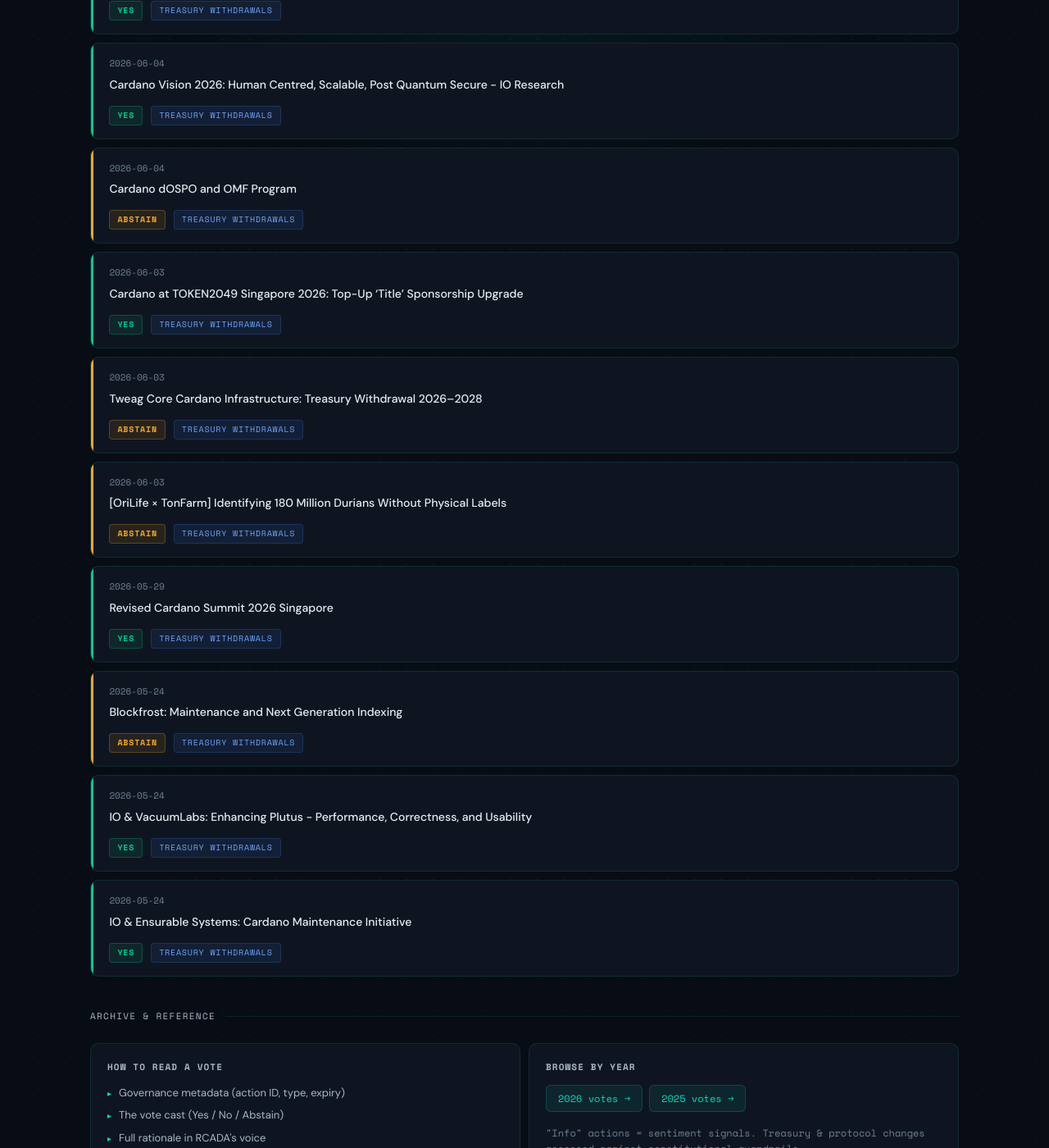
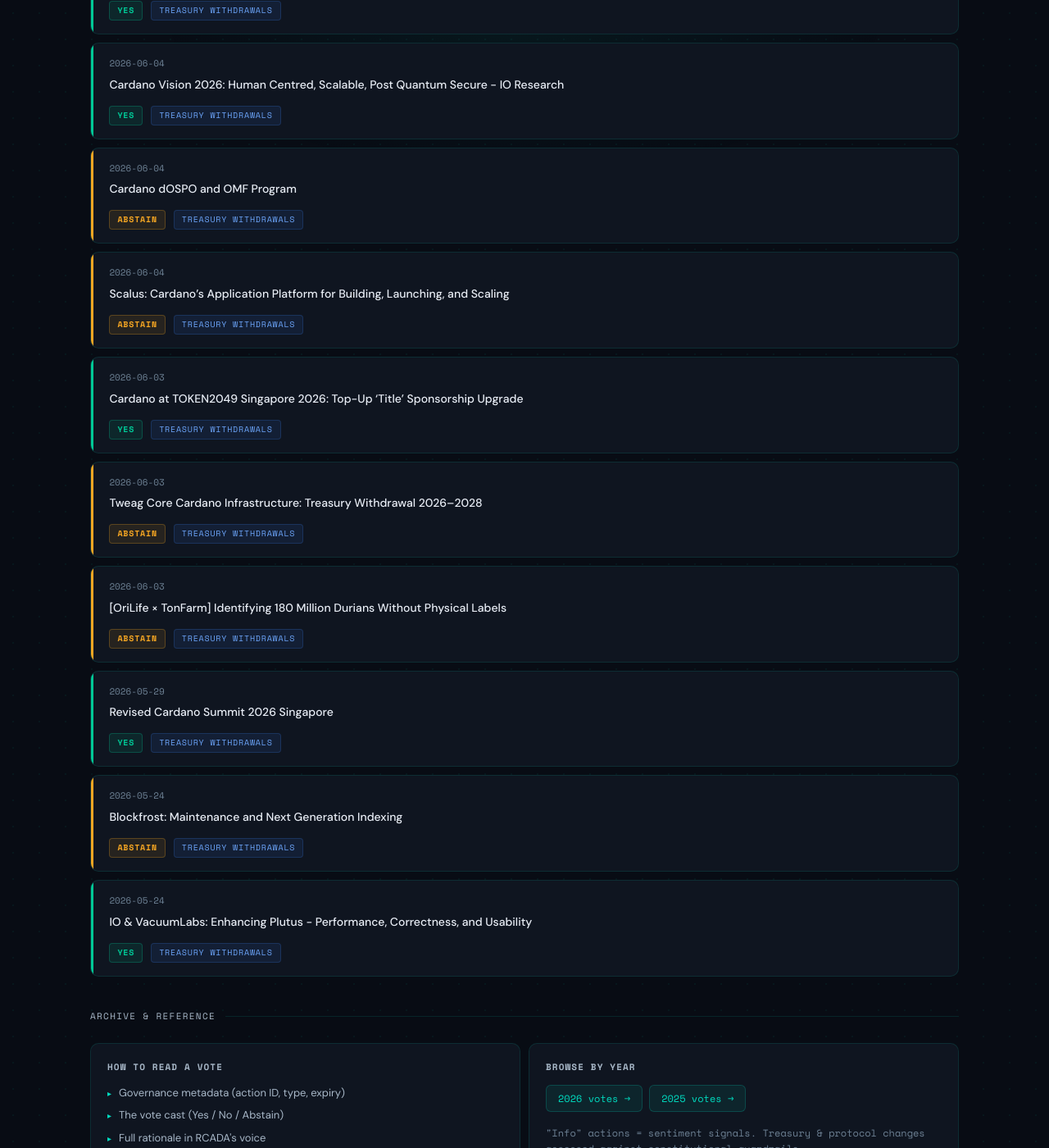
Before and after one commit to Brolloks/rcada-drep-votes, a Jekyll site: the page built from index.html, in a window 1280 px wide and 1400 px high, scrolled down 820 px. Shown: the whole window at 82% size. Built offline with Jekyll 4.4.1, drawn with Linux system fonts in a browser that asks for light colours.

Commit message:
Auto-update index.html

```diff
--- a/index.html
+++ b/index.html
@@ -12,10 +12,10 @@ title: RCADA DRep Voting Record
 
 <!-- AUTO-STATS:START -->
 <div class="stats-row">
-  <div class="stat-cell"><span class="stat-num total">32</span><span class="stat-label">Total Votes</span></div>
+  <div class="stat-cell"><span class="stat-num total">33</span><span class="stat-label">Total Votes</span></div>
   <div class="stat-cell"><span class="stat-num yes">16</span><span class="stat-label">Yes</span></div>
   <div class="stat-cell"><span class="stat-num no">2</span><span class="stat-label">No</span></div>
-  <div class="stat-cell"><span class="stat-num abstain">14</span><span class="stat-label">Abstain</span></div>
+  <div class="stat-cell"><span class="stat-num abstain">15</span><span class="stat-label">Abstain</span></div>
 </div>
 <!-- AUTO-STATS:END -->
 
@@ -48,6 +48,12 @@ title: RCADA DRep Voting Record
   <div class="vote-card abstain-card fade-in">
     <div class="vote-date">2026-06-04</div>
     <strong><a href="votes/2026/Cardano dOSPO and OMF Program.html">Cardano dOSPO and OMF Program</a></strong>
+    <span class="badge badge-abstain">Abstain</span>
+    <span class="badge badge-type">Treasury Withdrawals</span>
+  </div>
+  <div class="vote-card abstain-card fade-in">
+    <div class="vote-date">2026-06-04</div>
+    <strong><a href="votes/2026/Scalus-Cardano’s Application Platform for Building, Launching, and Scaling.html">Scalus: Cardano’s Application Platform for Building, Launching, and Scaling</a></strong>
     <span class="badge badge-abstain">Abstain</span>
     <span class="badge badge-type">Treasury Withdrawals</span>
   </div>
@@ -84,12 +90,6 @@ title: RCADA DRep Voting Record
   <div class="vote-card yes-card fade-in">
     <div class="vote-date">2026-05-24</div>
     <strong><a href="votes/2026/IO &amp; VacuumLabs_Enhancing Plutus - Performance, Correctness, and Usability.html">IO &amp; VacuumLabs: Enhancing Plutus - Performance, Correctness, and Usability</a></strong>
-    <span class="badge badge-yes">Yes</span>
-    <span class="badge badge-type">Treasury Withdrawals</span>
-  </div>
-  <div class="vote-card yes-card fade-in">
-    <div class="vote-date">2026-05-24</div>
-    <strong><a href="votes/2026/IO and Ensurable Systems_Cardano Maintenance Initiative.html">IO &amp; Ensurable Systems: Cardano Maintenance Initiative</a></strong>
     <span class="badge badge-yes">Yes</span>
     <span class="badge badge-type">Treasury Withdrawals</span>
   </div>
```
